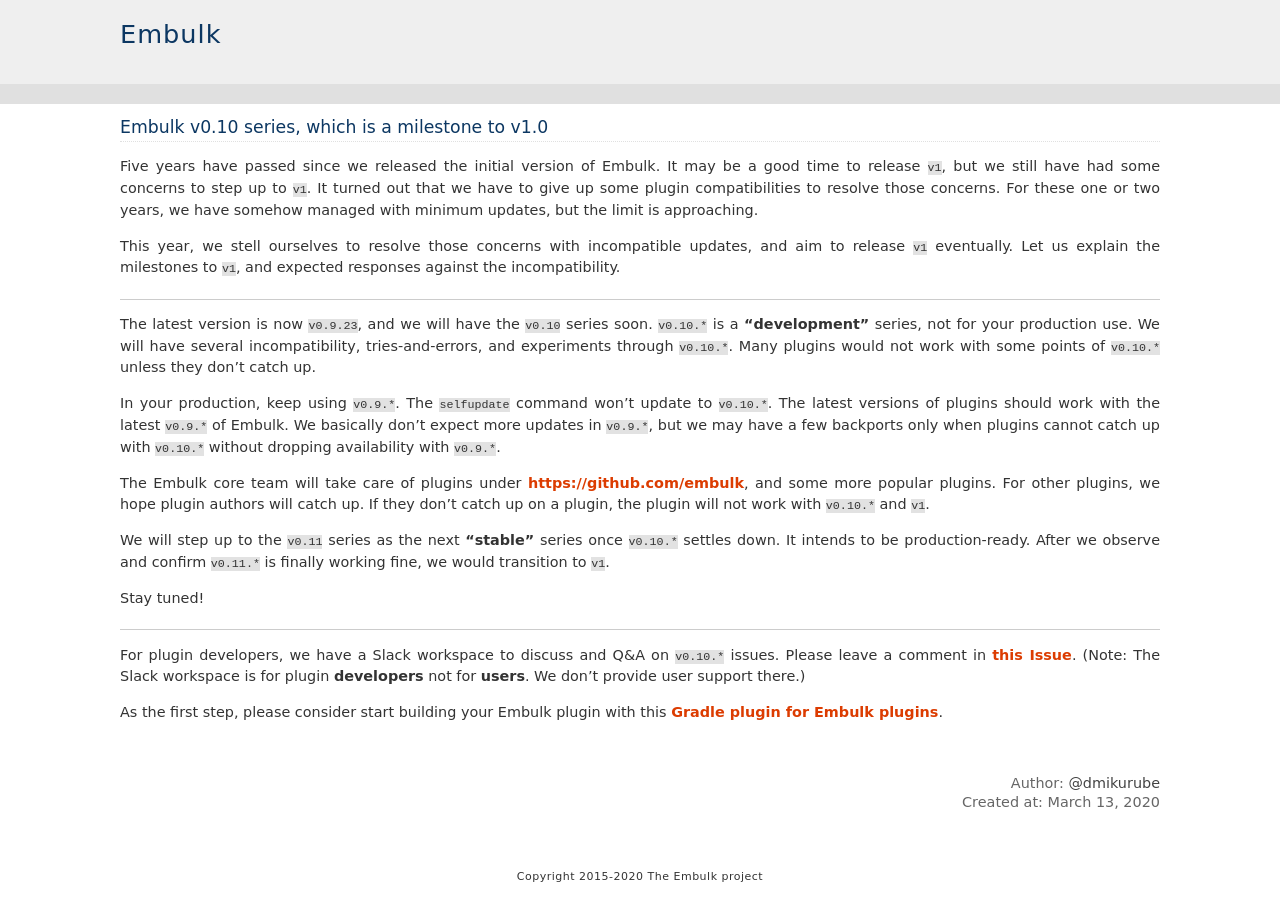
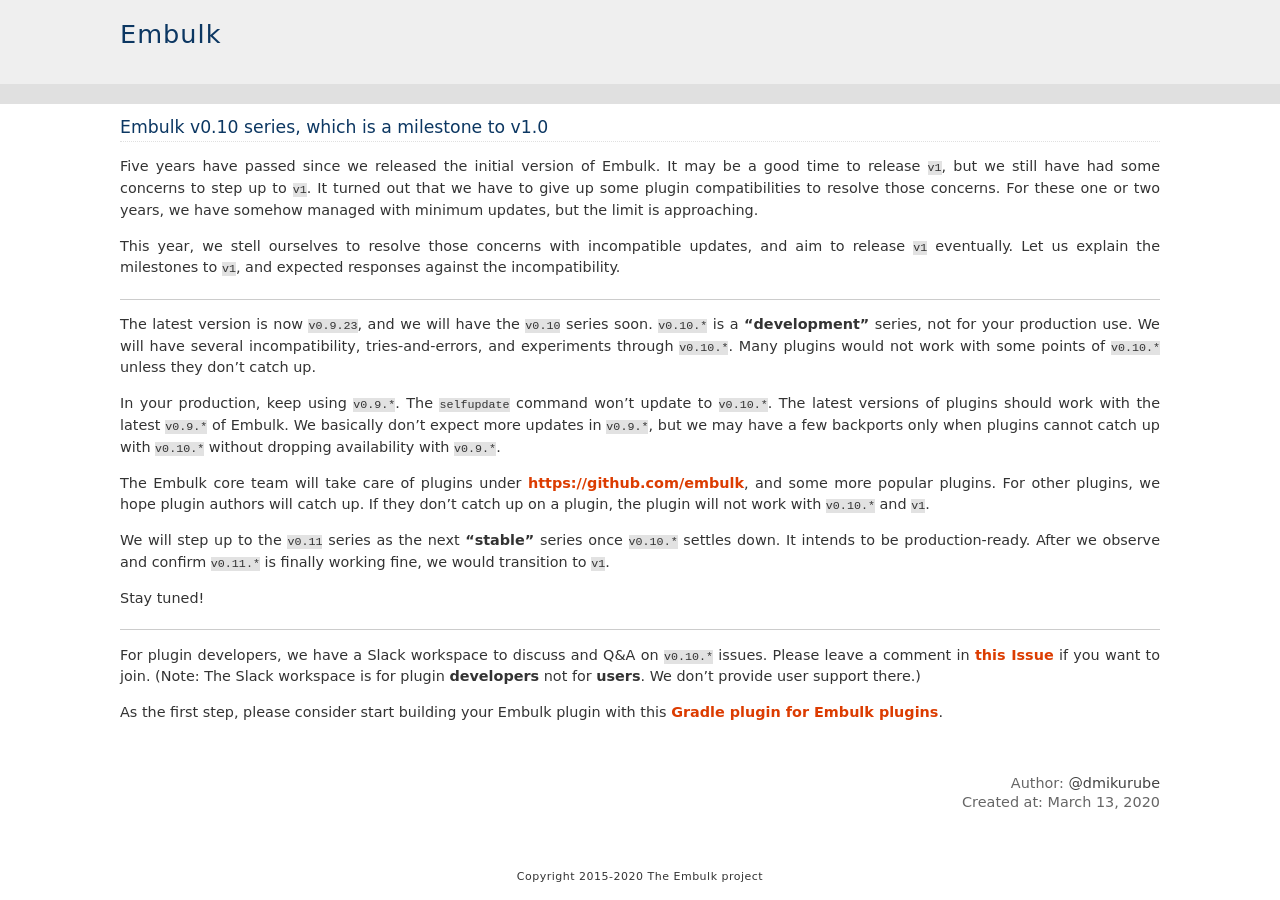
Before and after one commit to hiroyuki-sato/embulk.github.io, a Jekyll site: the page built from _posts/2020-03-13-embulk-v0.10.md, in a window 1280 px wide. Built offline with Jekyll 4.4.1, drawn with Linux system fonts in a browser that asks for light colours.

Commit message:
Update the article 2020-03-13

```diff
--- a/_posts/2020-03-13-embulk-v0.10.md
+++ b/_posts/2020-03-13-embulk-v0.10.md
@@ -23,6 +23,6 @@
 
 ---
 
-For plugin developers, we have a Slack workspace to discuss and Q&A on `v0.10.*` issues. Please leave a comment in [this Issue](https://github.com/embulk/embulk/issues/1222). (Note: The Slack workspace is for plugin **developers** not for **users**. We don't provide user support there.)
+For plugin developers, we have a Slack workspace to discuss and Q&A on `v0.10.*` issues. Please leave a comment in [this Issue](https://github.com/embulk/embulk/issues/1222) if you want to join. (Note: The Slack workspace is for plugin **developers** not for **users**. We don't provide user support there.)
 
 As the first step, please consider start building your Embulk plugin with this [Gradle plugin for Embulk plugins](https://github.com/embulk/gradle-embulk-plugins).
```
